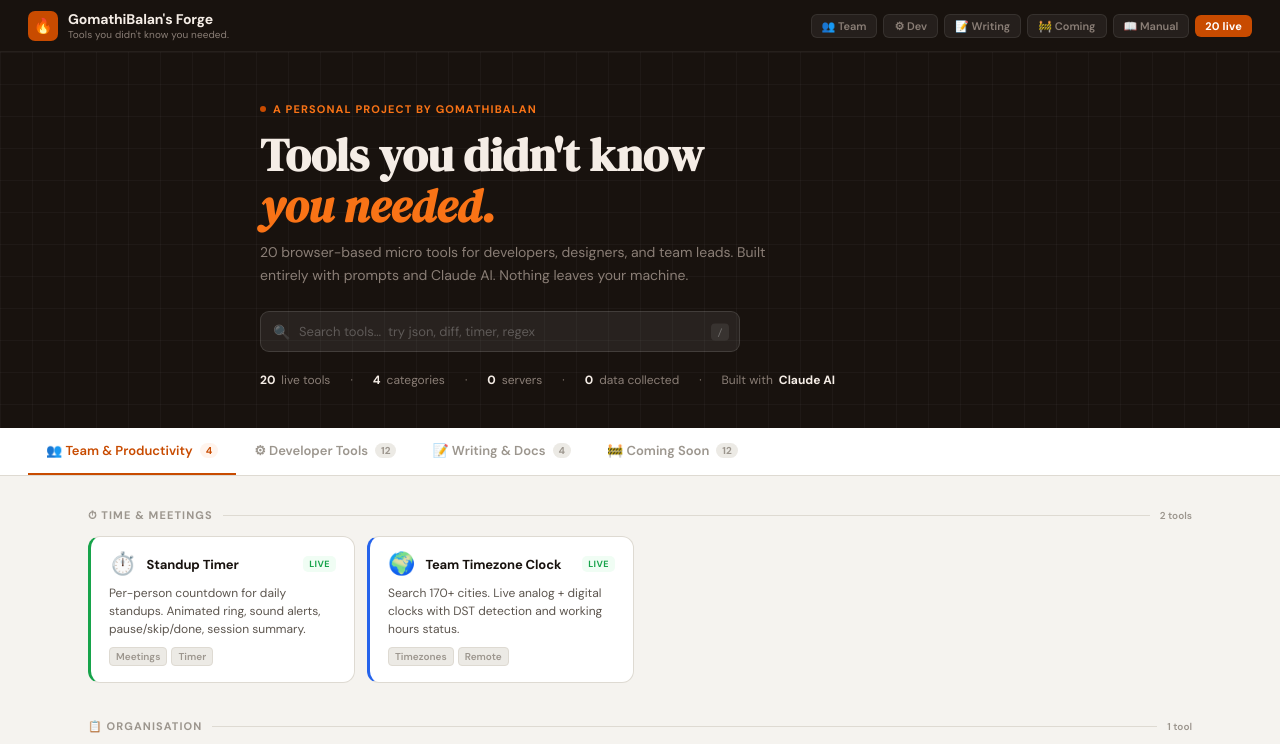
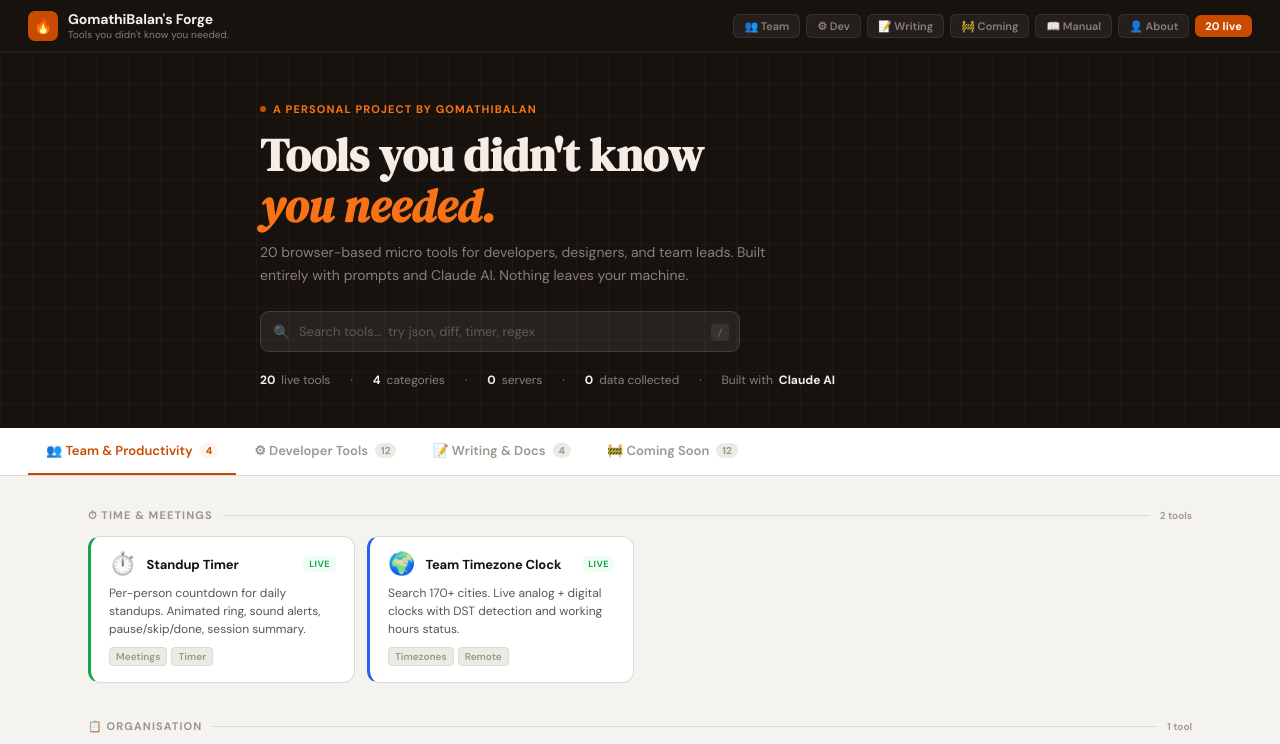
Before and after one commit to gomsb143/gb-forge, a plain HTML site: page index.html in a window 1280 px wide. Shown: the top 744 px of the page. Drawn offline with nearby package versions, Linux system fonts and the light colour scheme.

Commit message:
Add 'About' link to navigation in index.html

```diff
--- a/index.html
+++ b/index.html
@@ -273,6 +273,7 @@
     <a href="#" class="nav-chip" onclick="switchTab('writing');return false">📝 Writing</a>
     <a href="#" class="nav-chip" onclick="switchTab('coming');return false">🚧 Coming</a>
     <a href="manual.html" class="nav-chip">📖 Manual</a>
+    <a href="about.html" class="nav-chip">👤 About</a>
     <span class="nav-live">20 live</span>
   </div>
 </nav>
```
